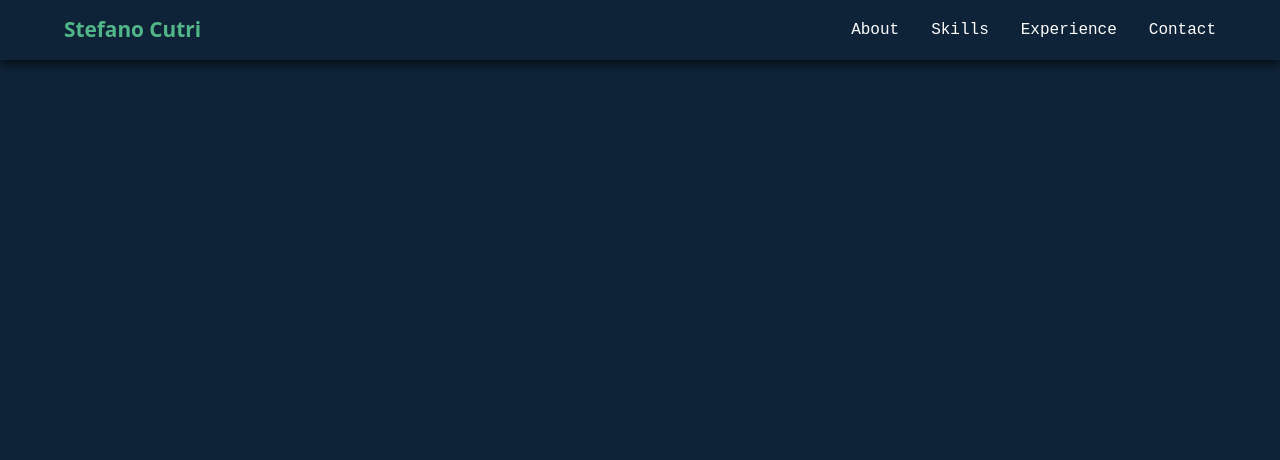
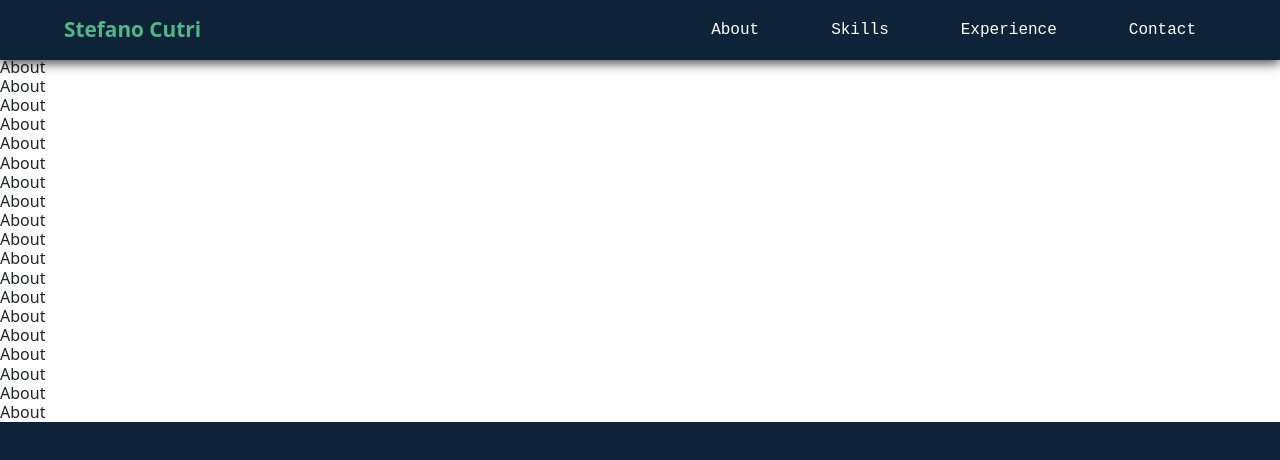
Before and after one commit to StefanoCutri/portfolio, a React (Create React App) app: page / in a window 1280 px wide. Shown: the top 460 px of the page. Built offline with nearby package versions, Linux system fonts and the light colour scheme.

Commit message:
Fix animations and create About component

```diff
--- a/src/App.js
+++ b/src/App.js
@@ -1,4 +1,5 @@
 import { Header } from "./components/Header";
+import { About } from "./components/About";
 import "bootstrap/dist/css/bootstrap.min.css";
 import "./index.css";
 
@@ -6,6 +7,7 @@ const App = () => {
   return (
     <div>
       <Header />
+      <About/>
     </div>
   );
 };
--- /dev/null
+++ b/src/components/About.js
@@ -0,0 +1,31 @@
+import React from 'react'
+
+export const About = () => {
+  return (
+    <div>
+    <h1>About</h1>
+    <h1>About</h1>
+    <h1>About</h1>
+    <h1>About</h1>
+    <h1>About</h1>
+    <h1>About</h1>
+    <h1>About</h1>
+    <h1>About</h1>
+    <h1>About</h1>
+    <h1>About</h1>
+    <h1>About</h1>
+    <h1>About</h1>
+    <h1>About</h1>
+    <h1>About</h1>
+    <h1>About</h1>
+    <h1>About</h1>
+    <h1>About</h1>
+    <h1>About</h1>
+    <h1>About</h1>
+    <h1>About</h1>
+    <h1>About</h1>
+    <h1>About</h1>
+    </div>
+
+  )
+}
--- a/src/components/Header.js
+++ b/src/components/Header.js
@@ -23,9 +23,9 @@ export const Header = () => {
       className="navigation px-5 flex flex-row justify-between"
       ref={backgroundRef}
     >
-      <a href="/" className="brand-name">
+      <p href="/" className="brand-name">
         Stefano Cutri
-      </a>
+      </p>
       <button className="hamburger" onClick={handleShowNavbar}>
         <i className="fa-solid fa-bars fa-lg text-[#52b788]"></i>
       </button>
--- a/src/styles/header.css
+++ b/src/styles/header.css
@@ -80,24 +80,30 @@ nav {
   width: 100%;
   transition: all 1s ease-in;
 }
-.navigation-menu li ::after {
+
+a {
+  color: #fff;
+  text-decoration: none;
+  display: inline-block;
+  padding: 15px 20px;
+  position: relative;
+}
+a:after {
+  background: none repeat scroll 0 0 transparent;
+  bottom: 4;
   content: "";
+  display: block;
+  height: 2px;
+  left: 50%;
   position: absolute;
-  width: 10%;
-  transform: scaleX(0);
-  height: 2px;
-  bottom: 0;
-  right: 0;
-  background-color: #0087ca;
-  transform-origin: bottom right;
-  transition: transform 0.25s ease-out;
+  background: var(--main-text-color);
+  transition: width 0.3s ease 0s, left 0.3s ease 0s;
+  width: 0;
 }
-
-.navigation-menu li :hover::after {
-  transform: scaleX(1);
-  transform-origin: bottom left;
+a:hover:after {
+  width: 100%;
+  left: 0;
 }
-
 .hamburger {
   border: 0;
   height: 40px;
```
